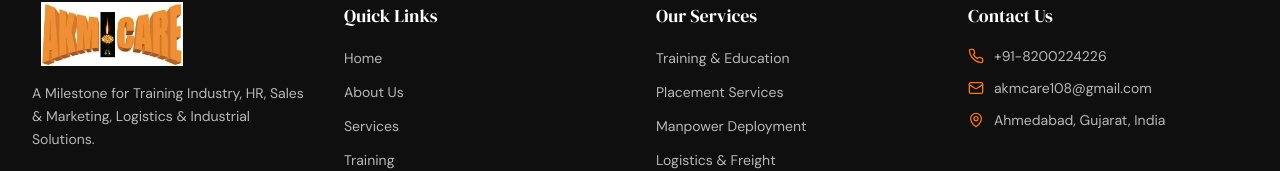
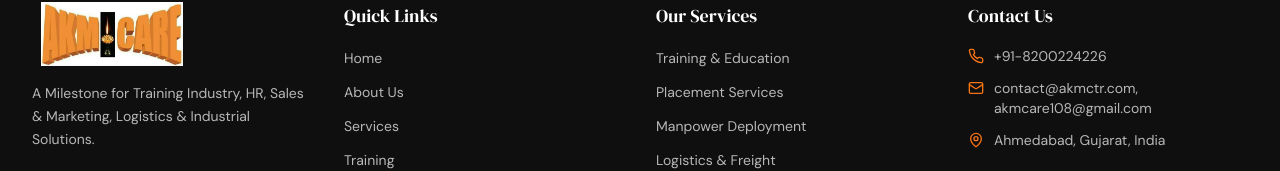
Before and after one commit to rsushant583/akm-care-website, a React (Vite) app: page /shop in a window 1280 px wide. Shown: the part 1510-1681 px from the top of the page. Built offline with nearby package versions, Linux system fonts and the light colour scheme; no server answers; the database is empty; the HTML template or start-up script is replaced by a standard one; a web font is replaced by a local one.

Commit message:
Final UI/content updates as per client feedback

```diff
--- a/src/components/layout/Footer.tsx
+++ b/src/components/layout/Footer.tsx
@@ -77,7 +77,7 @@ export default function Footer() {
               </li>
               <li className="flex items-start gap-2.5">
                 <Mail size={16} className="text-primary mt-0.5 shrink-0" />
-                <span className="text-sm text-card/70">akmcare108@gmail.com</span>
+                <span className="text-sm text-card/70">contact@akmctr.com, akmcare108@gmail.com</span>
               </li>
               <li className="flex items-start gap-2.5">
                 <MapPin size={16} className="text-primary mt-0.5 shrink-0" />
--- a/src/data/fallback.ts
+++ b/src/data/fallback.ts
@@ -1,5 +1,5 @@
 export const services = [
-  { id: "1", title: "Training & Education", description: "Comprehensive industrial training programs including soft skills, technical, behavioral, commercial training and Health Safety and Enviroment across India.", icon: "GraduationCap", category: "Training" },
+  { id: "1", title: "Training & Education", description: "Comprehensive industrial training programs including soft skills, technical, behavioral, commercial and Health Safety and Enviroment training  across India.", icon: "GraduationCap", category: "Training" },
   { id: "2", title: "Placement Services", description: "End-to-end job placement and recruitment consultancy connecting talent with the right opportunities.", icon: "Briefcase", category: "HR" },
   { id: "3", title: "Manpower Deployment", description: "Contractual manpower solutions tailored to your operational needs with verified and skilled workforce.", icon: "Users", category: "HR" },
   { id: "4", title: "Industrial Compliance Consulting", description: "Expert guidance on regulatory compliance, statutory alignment, audits, and industrial standards adherence.", icon: "ShieldCheck", category: "Compliance" },
@@ -33,7 +33,7 @@ export const motivationQuotes = [
 export const faqs = [
   { id: "1", question: "What services does AKM Care provide?", answer: "AKM Care provides a comprehensive range of industrial solutions including corporate training, placement services, manpower deployment, compliance consulting, logistics through AKM Freight, IT solutions (websites, apps, software development), catering & facility management, tours & travel, maintenance services, and customized need-based solutions. We serve industries Pan India.", category: "General" },
   { id: "2", question: "Do you offer training programs across India?", answer: "Yes, we offer training programs Pan India. Our specialized trainers deliver soft skills, technical, behavioral, commercial, leadership, sales & marketing, customer service, and safety & compliance training at your premises or in our training centers.", category: "Training" },
-  { id: "3", question: "How can we collaborate with AKM Freight?", answer: "You can reach out to us via our contact form, email at akmcare108@gmail.com, or call us at +91-8200224226. Our logistics team will assess your requirements and provide customized freight solutions.", category: "Logistics" },
+  { id: "3", question: "How can we collaborate with AKM Freight?", answer: "You can reach out to us via our contact form, email at contact@akmctr.com or akmcare108@gmail.com, or call us at +91-8200224226. Our logistics team will assess your requirements and provide customized freight solutions.", category: "Logistics" },
   { id: "4", question: "When will products be available for purchase?", answer: "We are currently preparing our e-commerce platform to bring authentic village products directly to your doorstep. Products like Makhana, Sattu, and organic items will be available soon. You can sign up for notifications on our Shop page.", category: "Products" },
   { id: "5", question: "What is AKM Care's CSR initiative?", answer: "AKM Care provides free soft skill, behavioral, and motivational training through our faculty to schools, colleges, NGOs, and community organizations under our CSR program, available on Sundays subject to trainer availability.", category: "General" },
   { id: "6", question: "How do I apply for a job at AKM Care?", answer: "Visit our Careers page and submit your application with your resume. While we may not have open positions at all times, we review every application and keep promising candidates in our talent pool.", category: "General" },
@@ -45,7 +45,7 @@ export const faqs = [
   { id: "12", question: "What is the minimum order for logistics services?", answer: "We handle logistics of all scales through AKM Freight. Contact us to discuss your specific requirements and we'll provide a customized solution.", category: "Logistics" },
   { id: "13", question: "Are your products organic and authentic?", answer: "Yes, all our products are sourced directly from rural Indian villages, ensuring authenticity and quality. We prioritize organic and traditional production methods.", category: "Products" },
   { id: "14", question: "Do you offer annual maintenance contracts?", answer: "Yes, we offer comprehensive AMCs covering repair, maintenance, civil works, housekeeping, gardening, and pest control services.", category: "Services" },
-  { id: "15", question: "How can I request a CSR training session?", answer: "Training officers, HODs, HR heads, and directors can contact us at akmcare108@gmail.com or call +91-8200224226 to schedule CSR training sessions for nearby communities.", category: "General" },
+  { id: "15", question: "How can I request a CSR training session?", answer: "Training officers, HODs, HR heads, and directors can contact us at contact@akmctr.com or akmcare108@gmail.com or call +91-8200224226 to schedule CSR training sessions for nearby communities.", category: "General" },
 ];
 
 export const trainingCategories = [
--- a/src/pages/Careers.tsx
+++ b/src/pages/Careers.tsx
@@ -46,7 +46,7 @@ export default function Careers() {
       <section className="section-padding bg-warm-beige">
         <div className="container-premium text-center max-w-3xl">
           <h1 className="font-heading text-4xl sm:text-5xl lg:text-6xl mb-6">Careers</h1>
-          <p className="text-lg text-muted-foreground">Join Team AKM Care and be part of India's growing industrial solutions ecosystem</p>
+          <p className="text-lg text-muted-foreground">Connect with team AKM Care to be the part of India's growing job placement Services our PAN India and abroad clients.</p>
         </div>
       </section>
 
@@ -54,7 +54,9 @@ export default function Careers() {
         <div className="container-premium">
           <div className="bg-accent rounded-2xl p-8 text-center mb-14">
             <h2 className="font-heading text-2xl mb-3">Current Openings</h2>
-            <p className="text-muted-foreground">No openings currently — but we're always looking for great talent. Send us your resume below.</p>
+            <p className="text-muted-foreground">
+              No openings currently, but please share your recently updated CV for upcoming openings in future, based on our clients requirements, either directly through this website or on our email :- contact@akmctr.com akmcare108@gmail.com
+            </p>
           </div>
 
           <h2 className="font-heading text-3xl text-center mb-10">Why Work With Us</h2>
--- a/src/pages/Contact.tsx
+++ b/src/pages/Contact.tsx
@@ -49,7 +49,7 @@ export default function Contact() {
             <div className="space-y-5">
               {[
                 { icon: Phone, label: "Phone", value: "+91-8200224226", action: "tel:+918200224226", cta: "Call Now" },
-                { icon: Mail, label: "Email", value: "akmcare108@gmail.com", action: "mailto:akmcare108@gmail.com", cta: "Send Email" },
+                { icon: Mail, label: "Email", value: "contact@akmctr.com, akmcare108@gmail.com", action: "mailto:contact@akmctr.com", cta: "Send Email" },
                 { icon: MessageCircle, label: "WhatsApp", value: "+91-8200224226", action: "https://wa.me/918200224226", cta: "Chat on WhatsApp" },
                 { icon: MapPin, label: "Location", value: "Ahmedabad, Gujarat, India", action: "", cta: "" },
               ].map((item) => (
```
